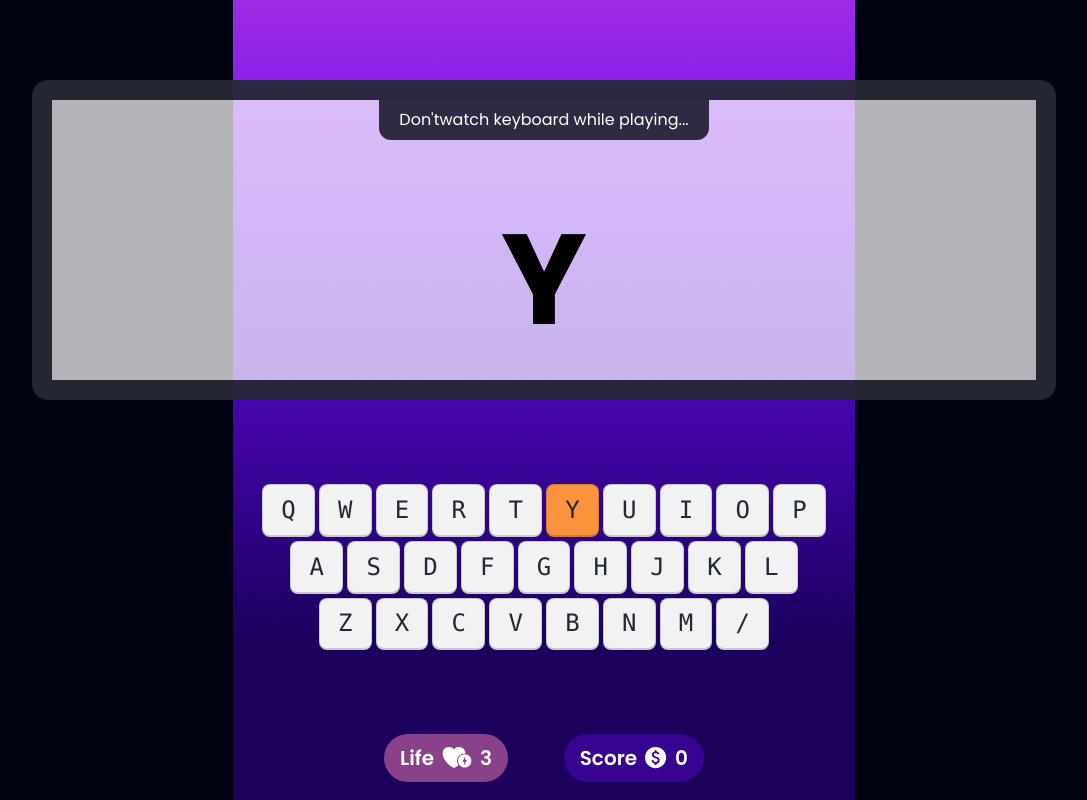
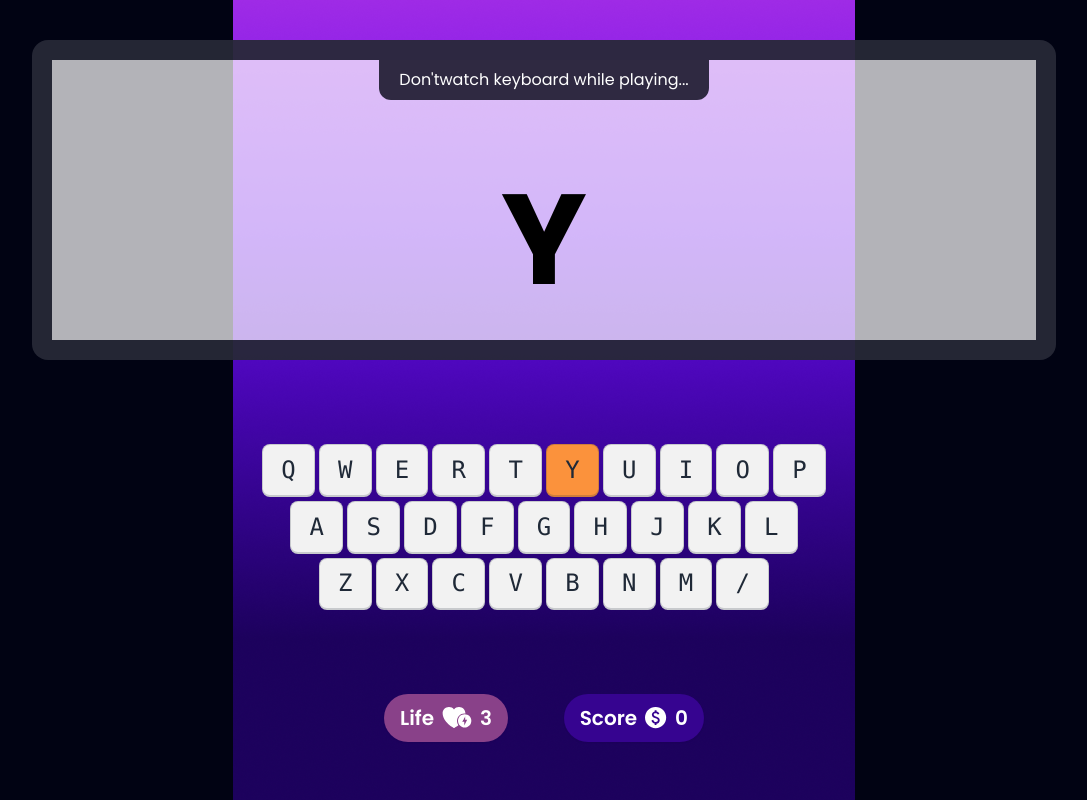
Before and after one commit to Rashadul-Islam-code/alpha-clash, a plain HTML site: page index.html in a window 1280 px wide. Both pictures are taken after a click on the button "Play Now". Shown: the whole page, without its empty margins (96-1183 px from the left). Drawn offline with nearby package versions, Linux system fonts and the light colour scheme.

Commit message:
fixed play screen padding top

```diff
--- a/index.html
+++ b/index.html
@@ -30,7 +30,7 @@
     <!-- Play Screen -->
     <section id="playground-section" class=" hidden">
         <!-- Playground container -->
-         <div class="flex flex-col items-center gap-20 pt-20" >
+         <div class="flex flex-col items-center gap-20 pt-10" >
             <!-- Screen -->
             <div class="artboard artboard-horizontal phone-6 border-[20px] rounded-2xl border-[#010313CC] bg-[#FFFFFFB3]">
                 <div class="flex justify-center ">
```
